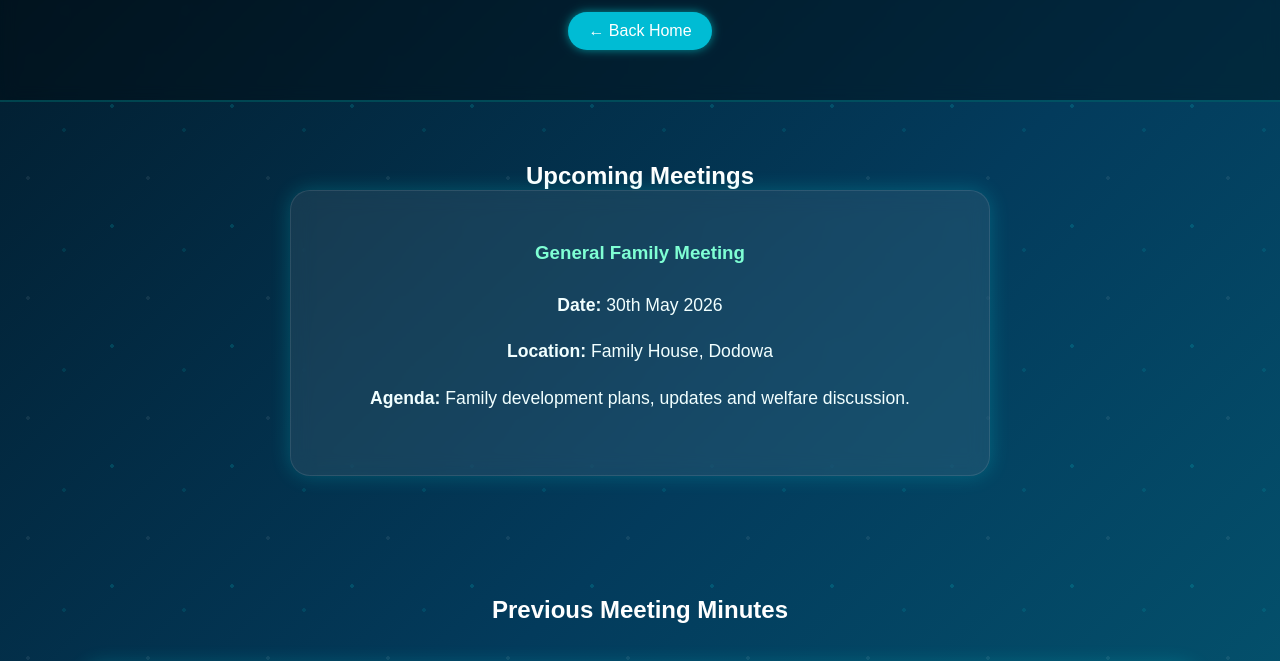
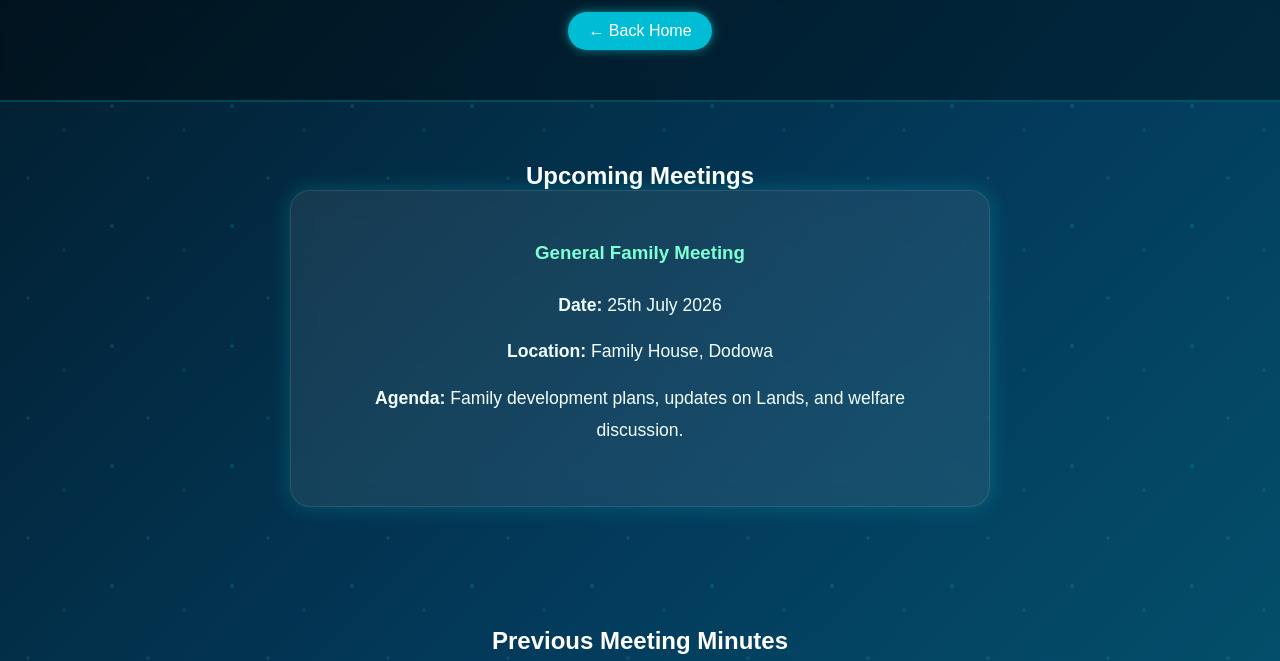
Before and after one commit to dp786950/Pinto, a plain HTML site: page meeting.html in a window 1280 px wide. Shown: the part 126-787 px from the top of the page. Drawn offline with Linux system fonts and the light colour scheme.

Commit message:
Update meeting.html

```diff
--- a/meeting.html
+++ b/meeting.html
@@ -24,9 +24,9 @@
 
 <div class="meeting-card">
 <h3>General Family Meeting</h3>
-<p><strong>Date:</strong> 30th May 2026</p>
+<p><strong>Date:</strong> 25th July 2026</p>
 <p><strong>Location:</strong> Family House, Dodowa</p>
-<p><strong>Agenda:</strong> Family development plans, updates and welfare discussion.</p>
+<p><strong>Agenda:</strong> Family development plans, updates on Lands, and welfare discussion.</p>
 </div>
 
 </section>
```
